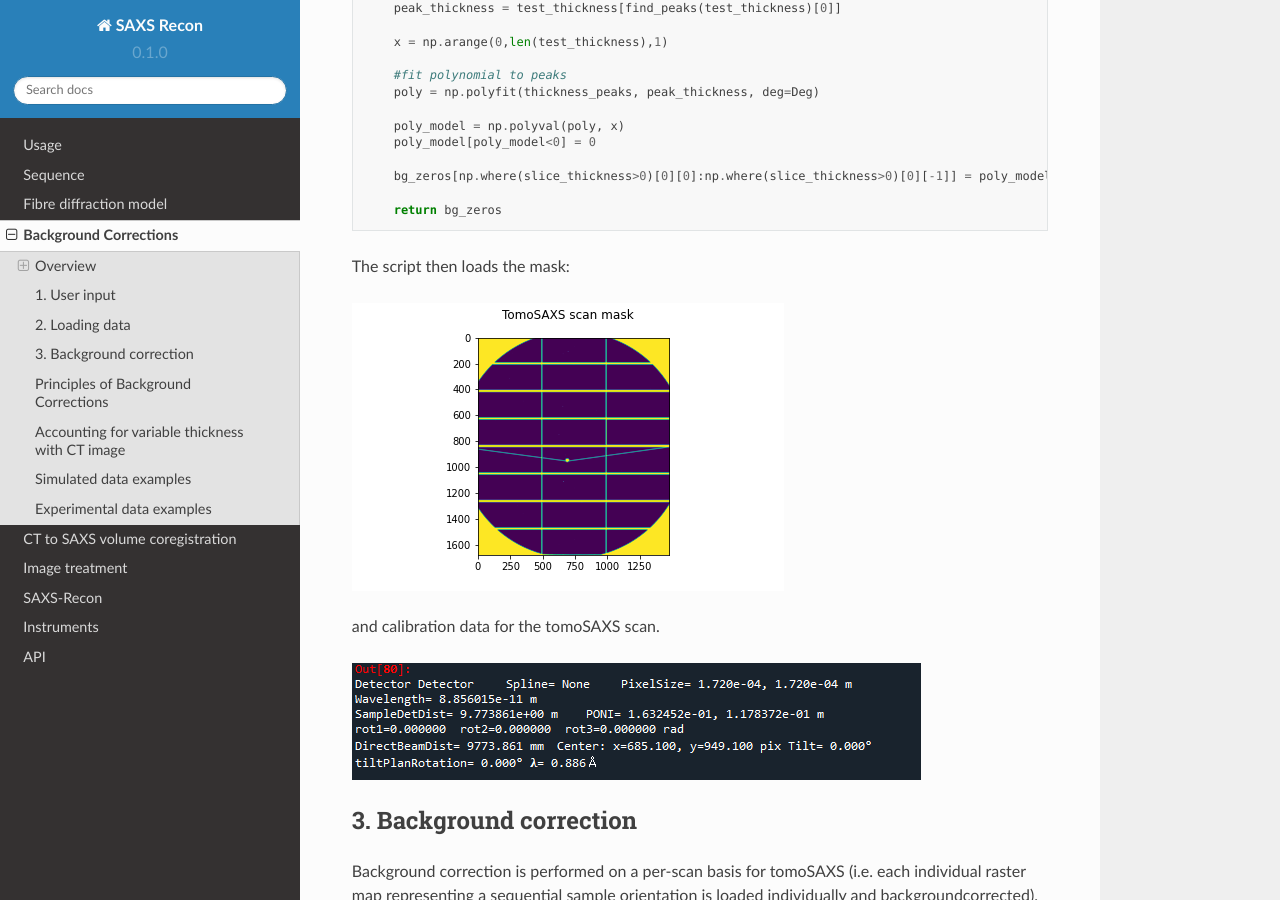
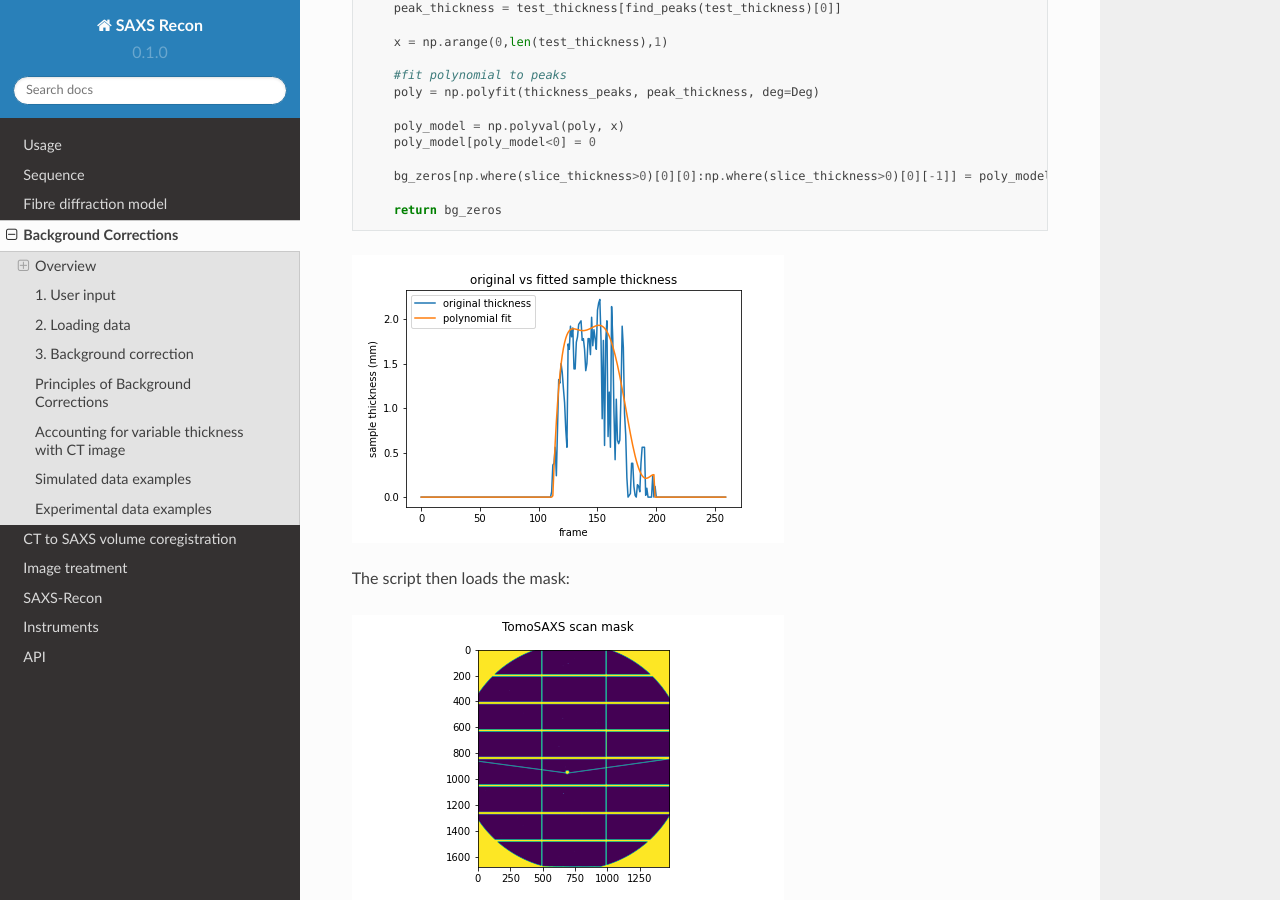
Before and after one commit to himadri111/saxs-docs-tutorial, a Sphinx documentation site: the page built from docs/source/bgrcorr.rst, in a window 1280 px wide and 900 px high, scrolled down 6032 px. Built offline with Sphinx 7.4.7 and the Read the Docs theme 2.0.0, drawn with Linux system fonts in a browser that asks for light colours.

Commit message:
Update bgrcorr.rst

```diff
--- a/docs/source/bgrcorr.rst
+++ b/docs/source/bgrcorr.rst
@@ -186,7 +186,7 @@ and corrects for inconsistencies (from low density regions of fibre tracing data
       return bg_zeros
 
 
-
+.. image:: sample_thickness_comp.png
 
 
 The script then loads the mask:
```
